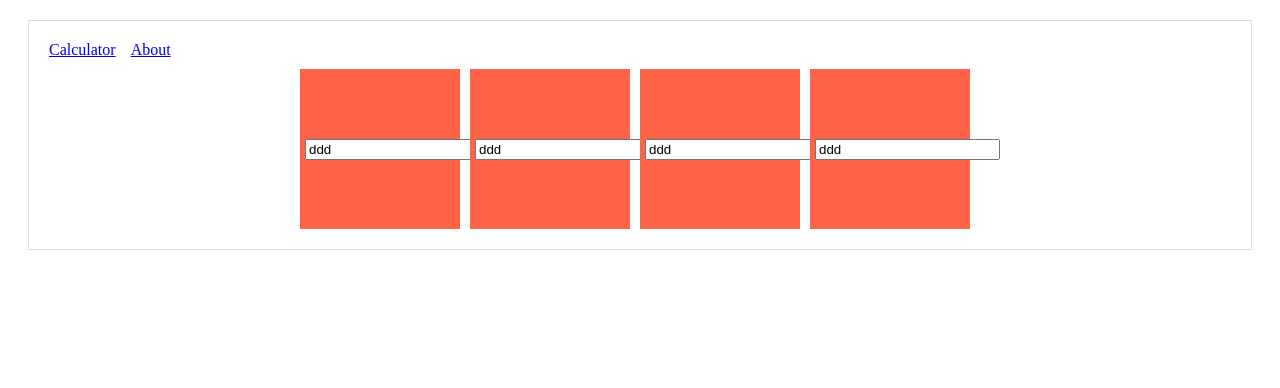
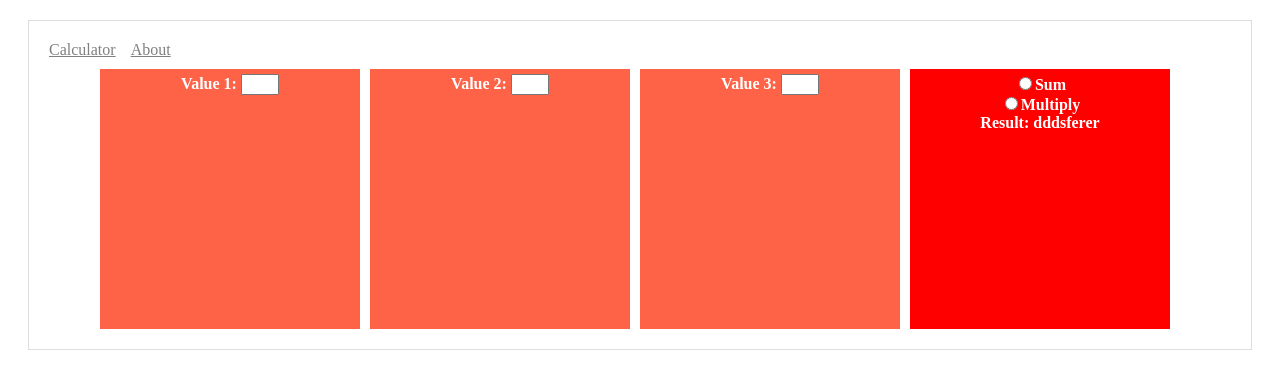
Before and after one commit to Ojvind/calculator, a Next.js app: page / in a window 1280 px wide. Shown: the top 388 px of the page. Built offline with nearby package versions, Linux system fonts and the light colour scheme.

Commit message:
Label and radiobutton components

```diff
--- a/components/header.js
+++ b/components/header.js
@@ -9,8 +9,9 @@ const Header = () => (
       <a className='linkStyle'>About</a>
     </Link>
     <style jsx global>{`
-      .linkStyle {
+      a {
         margin-right: 15px;
+        color: gray;
       }`}
     </style>
   </div>
--- /dev/null
+++ b/components/label.js
@@ -0,0 +1,23 @@
+import PropTypes from 'prop-types'
+
+const propTypes = {
+    children: PropTypes.node,
+};
+
+const Label = ({ children} = {}) => {
+    if (typeof children !== 'string') {
+      return false;
+    }
+
+    return (
+        <span>
+            <label>
+                {children}
+            </label>
+        </span>
+    );
+};
+
+Label.propTypes = propTypes;
+
+export default Label;
--- /dev/null
+++ b/components/radiobutton.js
@@ -0,0 +1,32 @@
+import PropTypes from 'prop-types'
+
+const propTypes = {
+    onChange: PropTypes.func,
+    uniqueId: PropTypes.oneOfType([PropTypes.string, PropTypes.number]),
+    children: PropTypes.node,
+    name: PropTypes.string,
+};
+
+const Radiobutton = ({ children, onChange, uniqueId, name} = {}) => {
+    if (typeof onChange !== 'function') {
+      return false;
+    }
+
+    return (
+        <div>
+            <input
+                onChange={onChange}
+                name={name}
+                id={uniqueId}
+                type="radio"
+            />
+            <label htmlFor={uniqueId}>
+                {children}
+            </label>
+        </div>
+    );
+};
+
+Radiobutton.propTypes = propTypes;
+
+export default Radiobutton;
--- a/components/textbox.js
+++ b/components/textbox.js
@@ -1,6 +1,13 @@
 
 export default (props) => {
     return (
-        <input type='text' value={props.children}></input>
+        <span>
+            <input type='text' value={props.children}></input>
+            <style jsx>{`
+                input {
+                    width: 30px;
+                }`}
+            </style>
+        </span>
     )
 }
--- a/package.json
+++ b/package.json
@@ -12,6 +12,7 @@
   },
   "dependencies": {
     "next": "^8.1.0",
+    "prop-types": "^15.7.2",
     "react": "^16.8.6",
     "react-dom": "^16.8.6"
   }
--- a/pages/index.js
+++ b/pages/index.js
@@ -1,39 +1,51 @@
-import Layer from '../components/layout';
+import Layout from '../components/layout';
 import TextBox from '../components/textbox';
+import RadioButton from '../components/radiobutton'
+import Label from '../components/label'
 
-const wrapper = {
-  display: 'flex',
-  'flex-wrap': 'wrap',
-  'justify-content': 'center',
-}
-//'justify-content': 'flex-start',
-// flex-start | flex-end | center | space-between | space-around | space-evenly;
-
-const flexItem = {
-  background: 'tomato',
-  padding: '5px',
-  width: '150px',
-  height: '150px',
-  'margin-top': '10px',
-  'margin-right': '10px',
-  'line-height': '150px',
-  'color': 'white',
-  'font-weight': 'bold',
-  'font-size': '1em',
-  'text-align': 'center',
-}
-
-export default function Index() {
+export default () => {
   return (
     <div>
-      <Layer>
-        <div style={wrapper}>
-          <div style={flexItem}><TextBox>ddd</TextBox></div>
-          <div style={flexItem}><TextBox>ddd</TextBox></div>
-          <div style={flexItem}><TextBox>ddd</TextBox></div>
-          <div style={flexItem}><TextBox>ddd</TextBox></div>
+      <Layout>
+        <div className="wrapper">
+          <div className='flexItem parameterBox'>Value 1: <TextBox/></div>
+          <div className='flexItem parameterBox'>Value 2: <TextBox/></div>
+          <div className='flexItem parameterBox'>Value 3: <TextBox/></div>
+          <div className='flexItem answerBox'>
+            <RadioButton onChange={() => {}}>Sum</RadioButton>
+            <RadioButton onChange={() => {}}>Multiply</RadioButton>
+            Result: <Label>dddsferer</Label>
+          </div>
         </div>
-      </Layer>
+      </Layout>
+      <style jsx>{`
+        .wrapper {
+          display: flex;
+          flex-wrap: wrap;
+          justify-content: center;
+        }
+
+        .flexItem {
+          padding: 5px;
+          width: 250px;
+          height: 250px;
+          margin-top: 10px;
+          margin-right: 10px;
+          color: white;
+          font-weight: bold;
+          font-size: 1em;
+          text-align: center;
+          align-items: center;
+        }
+
+        .answerBox {
+          background: Red;
+        }
+
+        .parameterBox {
+          background: Tomato;
+        }
+      `}</style>
     </div>
   )
 }
```
Also changed, not shown: pages/test.js (added, +31 -0 lines), 1 other file (tests, documents, lock files or other folders).
